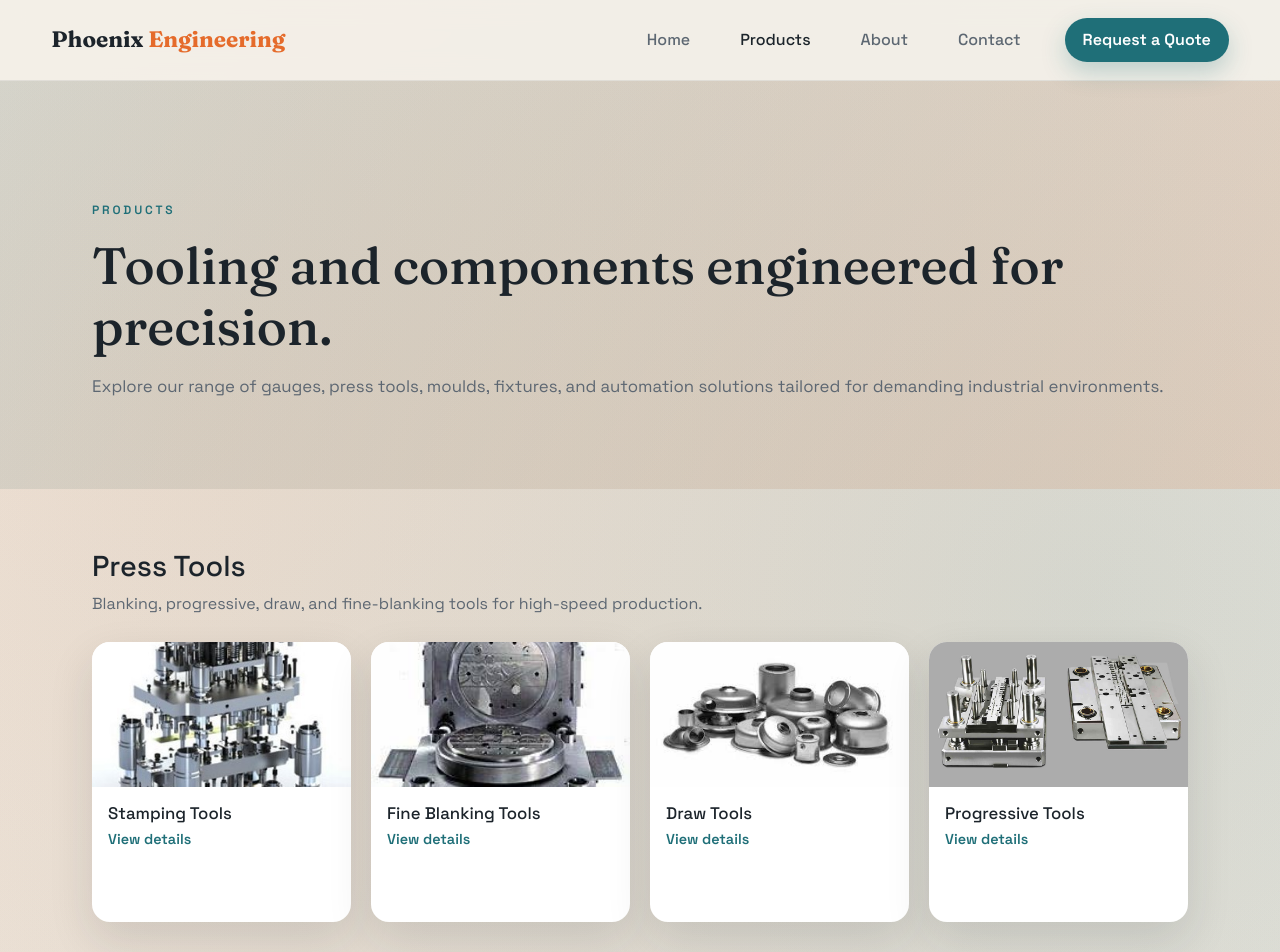
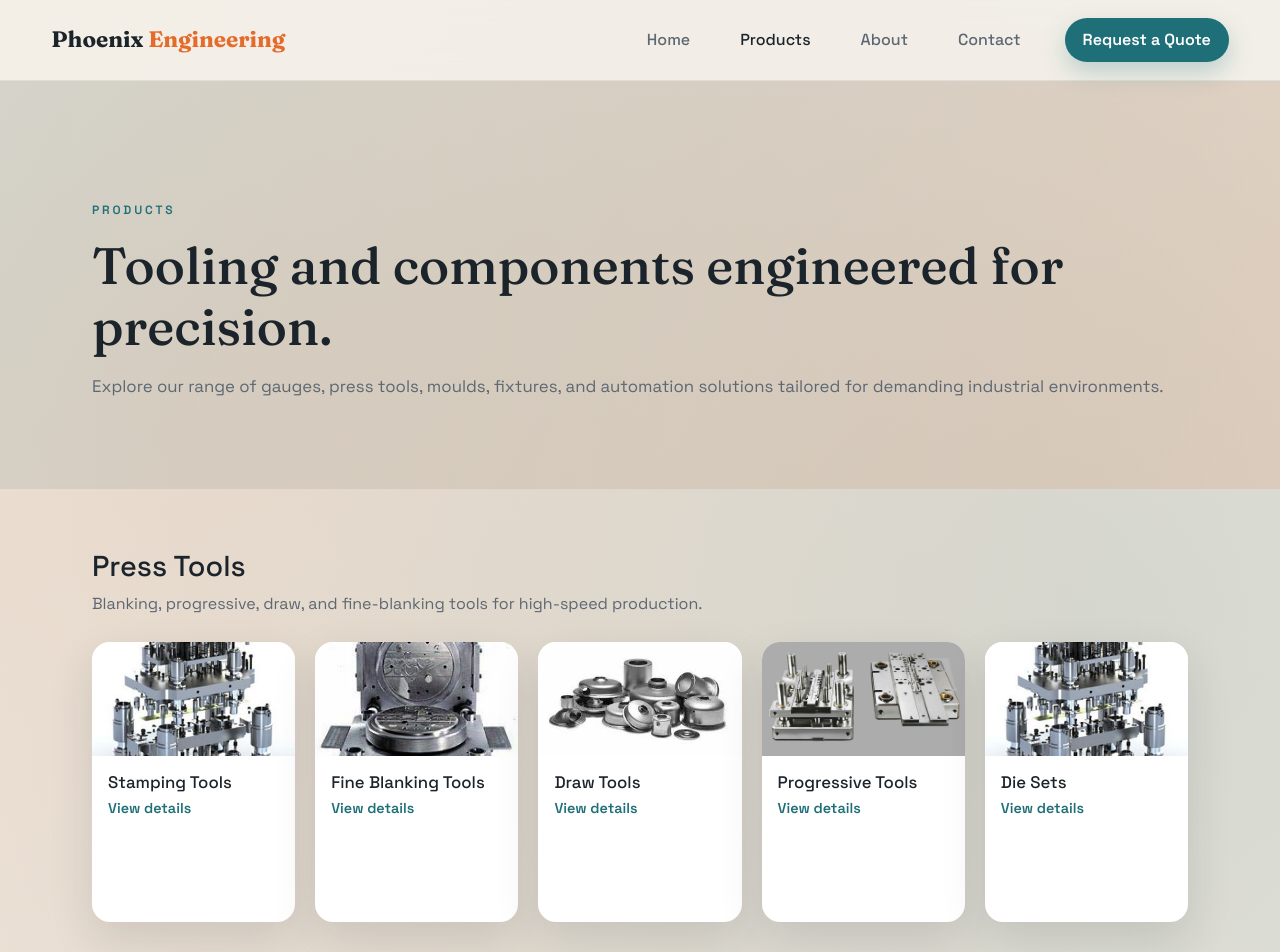
Before and after one commit to kaushikjagadeshan/phoenixenin, a React (Create React App) app: page /products in a window 1280 px wide. Shown: the top 952 px of the page. Built offline with nearby package versions, Linux system fonts and the light colour scheme.

Commit message:
Add die sets link to products

```diff
--- a/src/components/Products/Products1.js
+++ b/src/components/Products/Products1.js
@@ -28,7 +28,8 @@ const categories = [
       { name: "Stamping Tools", image: stampingToolsImg, link: "/products/stamping-tools" },
       { name: "Fine Blanking Tools", image: fineBlankingToolsImg, link: "/products/fine-blanking-tools" },
       { name: "Draw Tools", image: drawToolsImg, link: "/products/draw-tools" },
-      { name: "Progressive Tools", image: progressiveToolsImg, link: "/products/progressive-tools" }
+      { name: "Progressive Tools", image: progressiveToolsImg, link: "/products/progressive-tools" },
+      { name: "Die Sets", image: stampingToolsImg, link: "/diesets" }
     ]
   },
   {
```
